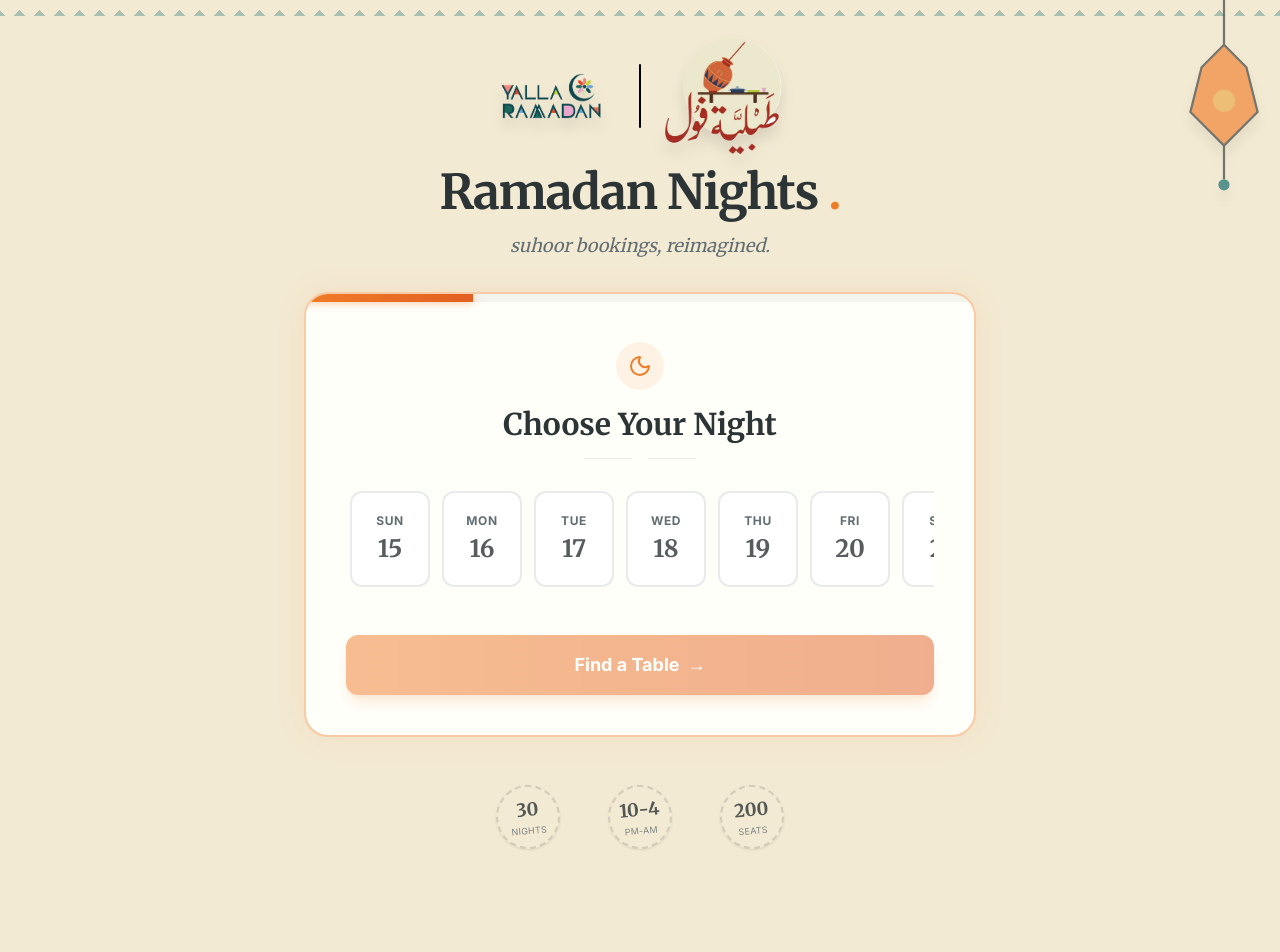
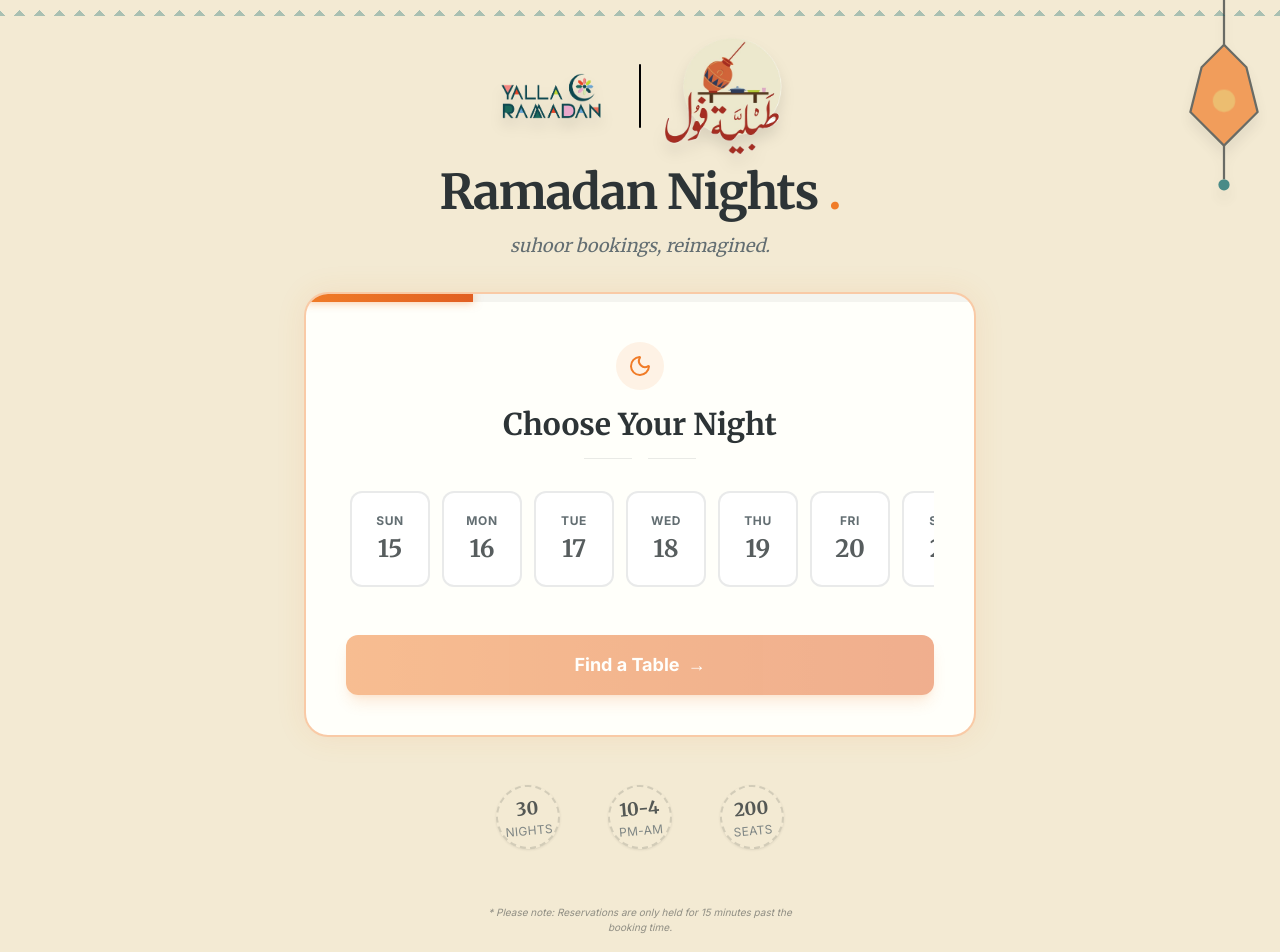
Before and after one commit to omarsaleh10/TABLYET-FOOL-RESERVATION-SYSTEM, a Next.js app: page / in a window 1280 px wide. Shown: the top 952 px of the page. Before the commit the page ends 881 px from the top, so only its background shows below. Built offline with nearby package versions, Linux system fonts and the light colour scheme.

Commit message:
15 minute reservation notice

```diff
--- a/app/page.tsx
+++ b/app/page.tsx
@@ -351,6 +351,16 @@ export default function Home() {
                             </div>
                         )}
 
+                        {/* Cancellation Policy Notice */}
+                        <div className="bg-brand-orange/5 border border-brand-orange/20 rounded-xl p-4 text-center">
+                            <p className="text-brand-orange text-sm font-bold flex items-center justify-center gap-2">
+                                <span className="text-lg">⚠️</span> Important Note
+                            </p>
+                            <p className="text-brand-charcoal/80 text-xs mt-1">
+                                Reservations are only held for <span className="font-bold">15 minutes</span> past the booking time.
+                            </p>
+                        </div>
+
                         <button
                             type="submit"
                             disabled={loading}
@@ -381,10 +391,15 @@ export default function Home() {
             ].map((stat, i) => (
                 <div key={i} className="w-16 h-16 rounded-full border-2 border-dashed border-brand-charcoal/20 flex flex-col items-center justify-center bg-brand-beige shadow-sm rotate-[-5deg] hover:rotate-0 transition-transform cursor-default">
                     <span className="text-lg font-bold font-display text-brand-charcoal">{stat.val}</span>
-                    <span className="text-[9px] uppercase tracking-wide text-brand-muted">{stat.label}</span>
+                    <span className="text-xs uppercase tracking-wide text-brand-muted">{stat.label}</span>
                 </div>
             ))}
         </div>
+
+        {/* Policy Footnote */}
+        <p className="text-center text-[10px] text-brand-charcoal/50 mt-6 italic max-w-xs">
+            * Please note: Reservations are only held for 15 minutes past the booking time.
+        </p>
 
       </div>
     </div>
```
